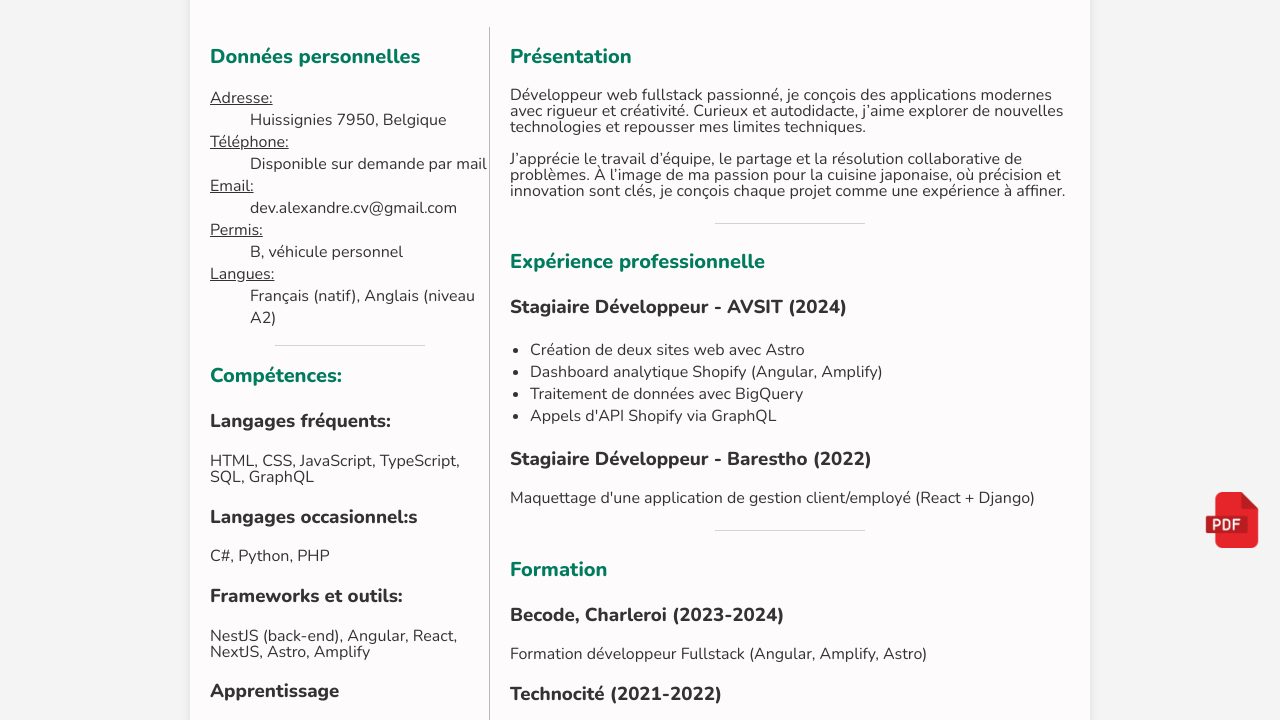
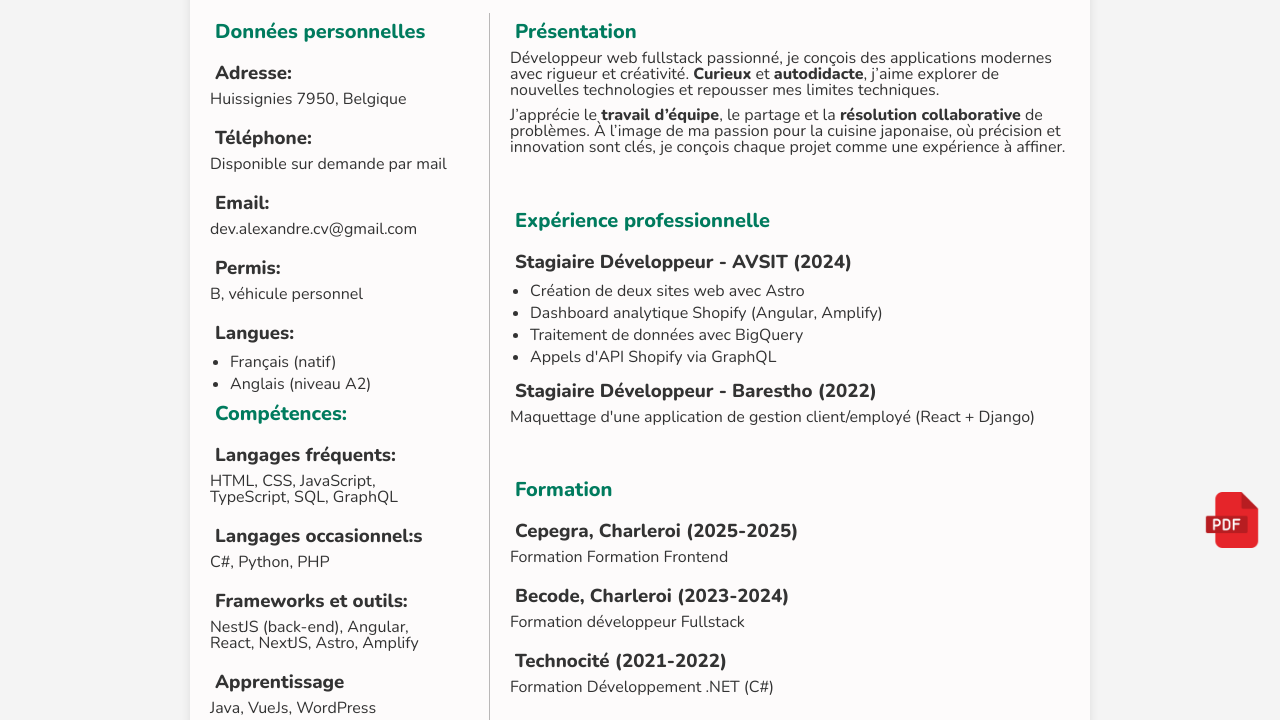
Before and after one commit to v-alex-dev/CV, a website: page index.html in a window 1280 px wide. Shown: the part 202-922 px from the top of the page. Drawn offline with nearby package versions, Linux system fonts and the light colour scheme.

Commit message:
adjust style for pdf

```diff
--- a/generate-pdf.js
+++ b/generate-pdf.js
@@ -13,7 +13,7 @@ await page.pdf({
   path: "CV_Alexandre_Vens.pdf",
   format: "A4",
   printBackground: false,
-  margin: { top: "0mm", bottom: "0mm", left: "15mm", right: "15mm" },
+  margin: { top: "0mm", bottom: "0mm", left: "5mm", right: "5mm" },
   preferCSSPageSize: true  // IMPORTANT pour respecter @page et @media print
 });
 
--- a/index.html
+++ b/index.html
@@ -17,14 +17,15 @@
     <meta property="og:description" content="Découvrez le CV interactif d'Alexandre Vens, développeur web fullstack passionné, expert en JS, TS, Angular, React, Next.js, et plus encore." />
     <meta property="og:url" content="https://v-alex-dev.github.io/CV/" />
     <meta property="og:type" content="website" />
-<meta property="og:image" content="https://v-alex-dev.github.io/CV/assets/og-image.jpg" /> <!-- Facultatif mais recommandé -->
+    <meta property="og:image" content="https://v-alex-dev.github.io/CV/assets/og-image.jpg" />
+    <!-- Facultatif mais recommandé -->
 
     <!-- Twitter Card -->
     <meta name="twitter:card" content="summary_large_image" />
     <meta name="twitter:title" content="Alexandre Vens - Développeur Web Fullstack" />
     <meta name="twitter:description" content="Explorez le CV en ligne d'Alexandre Vens, développeur web Fullstack passionné par les technologies modernes." />
-<meta name="twitter:image" content="https://v-alex-dev.github.io/CV/assets/og-image.jpg" /> <!-- même image que og:image -->
-
+    <meta name="twitter:image" content="https://v-alex-dev.github.io/CV/assets/og-image.jpg" />
+    <!-- même image que og:image -->
 
     <title>CV Alexandre Vens</title>
     <link rel="stylesheet" href="./src/style.css" />
@@ -51,20 +52,20 @@
         <aside class="side-bar">
           <section class="personal-info">
             <h2>Données personnelles</h2>
-          <dl>
-            <dt>Adresse:</dt>
-            <dd>Huissignies 7950, Belgique</dd>
-            <dt>Téléphone:</dt>
-            <dd>Disponible sur demande par mail</dd>
-            <dt>Email:</dt>
-            <dd>dev.alexandre.cv@gmail.com</dd>
-            <dt>Permis:</dt>
-            <dd>B, véhicule personnel</dd>
-            <dt>Langues:</dt>
-            <dd>Français (natif), Anglais (niveau A2)</dd>
-          </dl>
+            <h3>Adresse:</h3>
+            <p>Huissignies 7950, Belgique</p>
+            <h3>Téléphone:</h3>
+            <p>Disponible sur demande par mail</p>
+            <h3>Email:</h3>
+            <p>dev.alexandre.cv@gmail.com</p>
+            <h3>Permis:</h3>
+            <p>B, véhicule personnel</p>
+            <h3>Langues:</h3>
+            <ul>
+              <li>Français (natif)</li>
+              <li>Anglais (niveau A2)</li>
+            </ul>
           </section>
-        <hr />
           <section class="skills">
             <h2>Compétences:</h2>
             <h3>Langages fréquents:</h3>
@@ -80,14 +81,9 @@
         <section class="containt">
           <article class="presentation">
             <h2>Présentation</h2>
-          <p>
-            Développeur web fullstack passionné, je conçois des applications modernes avec rigueur et créativité. Curieux et autodidacte, j’aime explorer de nouvelles technologies et repousser mes limites techniques.
-          </p>
-          <p>
-            J’apprécie le travail d’équipe, le partage et la résolution collaborative de problèmes. À l’image de ma passion pour la cuisine japonaise, où précision et innovation sont clés, je conçois chaque projet comme une expérience à affiner.
-          </p>
+            <p>Développeur web fullstack passionné, je conçois des applications modernes avec rigueur et créativité. <strong>Curieux</strong> et <strong>autodidacte</strong>, j’aime explorer de nouvelles technologies et repousser mes limites techniques.</p>
+            <p>J’apprécie le <strong>travail d’équipe</strong>, le partage et la <strong>résolution collaborative</strong> de problèmes. À l’image de ma passion pour la cuisine japonaise, où précision et innovation sont clés, je conçois chaque projet comme une expérience à affiner.</p>
           </article>
-        <hr />
           <article class="experience">
             <h2>Expérience professionnelle</h2>
             <div>
@@ -104,12 +100,15 @@
               <p>Maquettage d'une application de gestion client/employé (React + Django)</p>
             </div>
           </article>
-        <hr />
           <article class="education">
             <h2>Formation</h2>
             <div>
+              <h3>Cepegra, Charleroi (2025-2025)</h3>
+              <p>Formation Formation Frontend</p>
+            </div>
+            <div>
               <h3>Becode, Charleroi (2023-2024)</h3>
-            <p>Formation développeur Fullstack (Angular, Amplify, Astro)</p>
+              <p>Formation développeur Fullstack</p>
             </div>
             <div>
               <h3>Technocité (2021-2022)</h3>
@@ -121,7 +120,7 @@
       <footer>
         <p>Références disponibles sur demande.</p>
         <a href="./assets/CV_Alexandre_Vens.pdf" download>
-         <img class="pdf" id="pdf" src="./assets/pdf_9496432.png" alt="Télécharger le CV en PDF">
+          <img class="pdf" id="pdf" src="./assets/pdf_9496432.png" alt="Télécharger le CV en PDF" />
         </a>
       </footer>
     </div>
--- a/src/style.css
+++ b/src/style.css
@@ -1,5 +1,7 @@
 *,*::before, *::after {
   box-sizing: border-box;
+  margin: 0;
+  padding: 0;
 }
 
 body {
@@ -15,6 +17,15 @@ body {
   justify-content: center;
 }
 
+h1, h2, h3,h4, h5 {
+  padding: 5px;
+  margin-block-start: 5px;
+}
+
+p {
+  padding-block-end: 0.5rem;
+  margin-block-end: 0.1rem;
+}
 .cv-container {
   max-width: 900px;
   background: #fdfbfb;
@@ -37,19 +48,17 @@ main {
 header {
   display: flex;
   align-items: center;
-  margin-block-end: 2rem;
 }
 
 header .info {
   margin: 0 auto;
   text-align: center;
   width: 100%;
-  margin-block-start: 1rem;
 }
 
 header h1 {
   margin: 0 auto;
-  margin-inline-end: 2rem;
+  margin-inline-end: 1rem;
   font-size: 2em;
   color: #007b5e;
 }
@@ -62,26 +71,25 @@ header p {
 .soft-skills{display: grid;
   font-weight: 900;
   list-style: none;
-  padding: 0;
+  padding: 1rem;
   grid-template-columns: repeat(5,1fr);
 }
 
-.item-skill{
-  margin-inline-start: 1rem;
-}
 .side-bar {
   border-right: solid 0.5px #b9b7b7;
+  padding-inline-end: 2rem;
 }
 
 .containt {
-  display: flex;
-  flex-direction: column;
-  justify-content: space-around;
+  display: grid;
+  grid-template-rows: 0.5fr, 1fr, 1fr ;
+  gap: 1rem;
 }
 
 h2 {
   font-size: 20px;
   color: #007b5e;
+  margin: 0;
 }
 
 ul {
@@ -94,12 +102,6 @@ p {
 
 dt {
   text-decoration: underline;
-}
-hr {
-  width: 150px;
-  height: 1px;
-  background-color: #d3d3d3;
-  border: none;
 }
 
 .job,
```
Also changed, not shown: 1 other file. Lines whose indentation alone changed are shown as unchanged.
